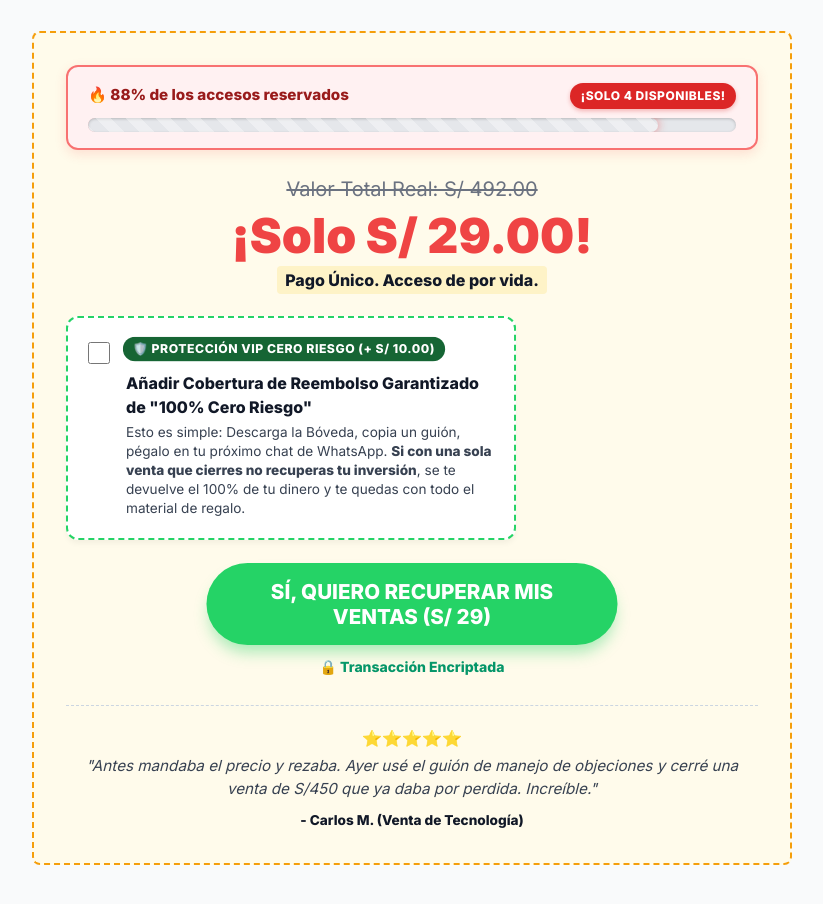
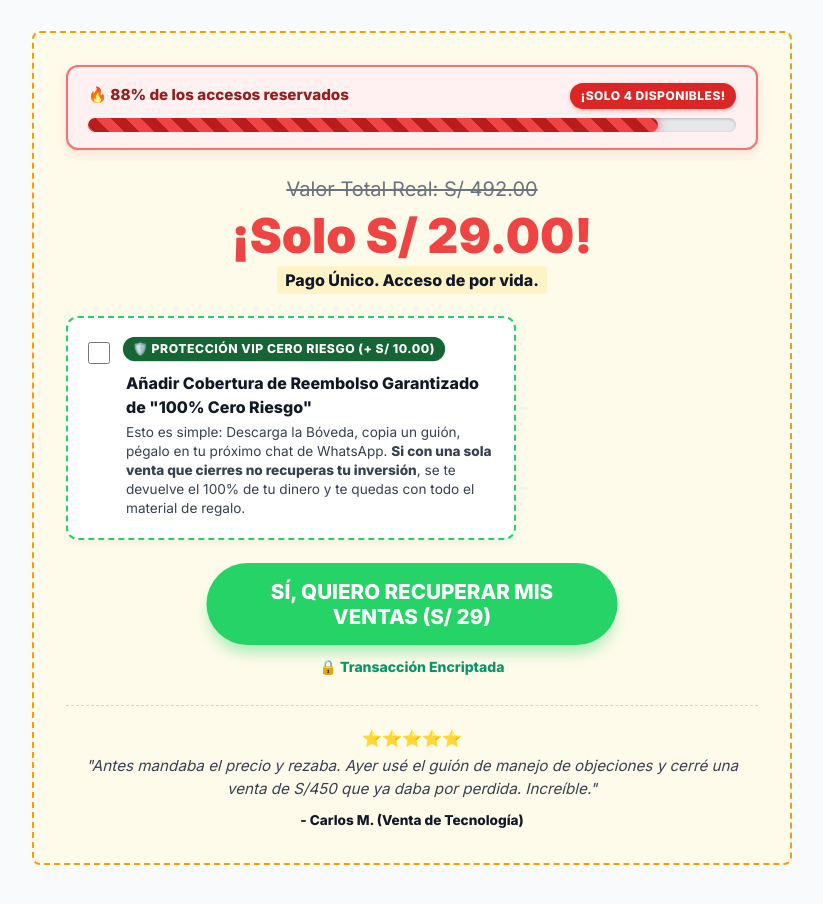
Before and after one commit to thequantpartners/boveda, a React (Vite) app in the folder apps/landing/: page / in a window 1280 px wide. Shown: the part 1560-2464 px from the top of the page, without its empty margins (228-1051 px from the left). Built offline with nearby package versions, Linux system fonts and the light colour scheme.

Commit message:
style: cambiar el relleno de la barra de urgencia a rojo intenso y brillante

```diff
--- a/apps/landing/src/index.css
+++ b/apps/landing/src/index.css
@@ -808,23 +808,23 @@ h2 {
 }
 
 .urgency-progress-fill {
-  background: linear-gradient(90deg, #DC2626 0%, #EF4444 100%);
+  background-color: #DC2626;
+  background-image: linear-gradient(
+    45deg,
+    #EF4444 25%,
+    #B91C1C 25%,
+    #B91C1C 50%,
+    #EF4444 50%,
+    #EF4444 75%,
+    #B91C1C 75%,
+    #B91C1C
+  );
+  background-size: 30px 30px;
   width: 88%;
   height: 100%;
   border-radius: 50px;
-  background-size: 30px 30px;
-  background-image: linear-gradient(
-    45deg,
-    rgba(255, 255, 255, 0.35) 25%,
-    transparent 25%,
-    transparent 50%,
-    rgba(255, 255, 255, 0.35) 50%,
-    rgba(255, 255, 255, 0.35) 75%,
-    transparent 75%,
-    transparent
-  );
   animation: urgency-stripe 1.2s linear infinite;
-  box-shadow: 0 0 10px rgba(239, 68, 68, 0.6);
+  box-shadow: 0 0 10px rgba(220, 38, 38, 0.8);
 }
 
 @keyframes urgency-stripe {
```
